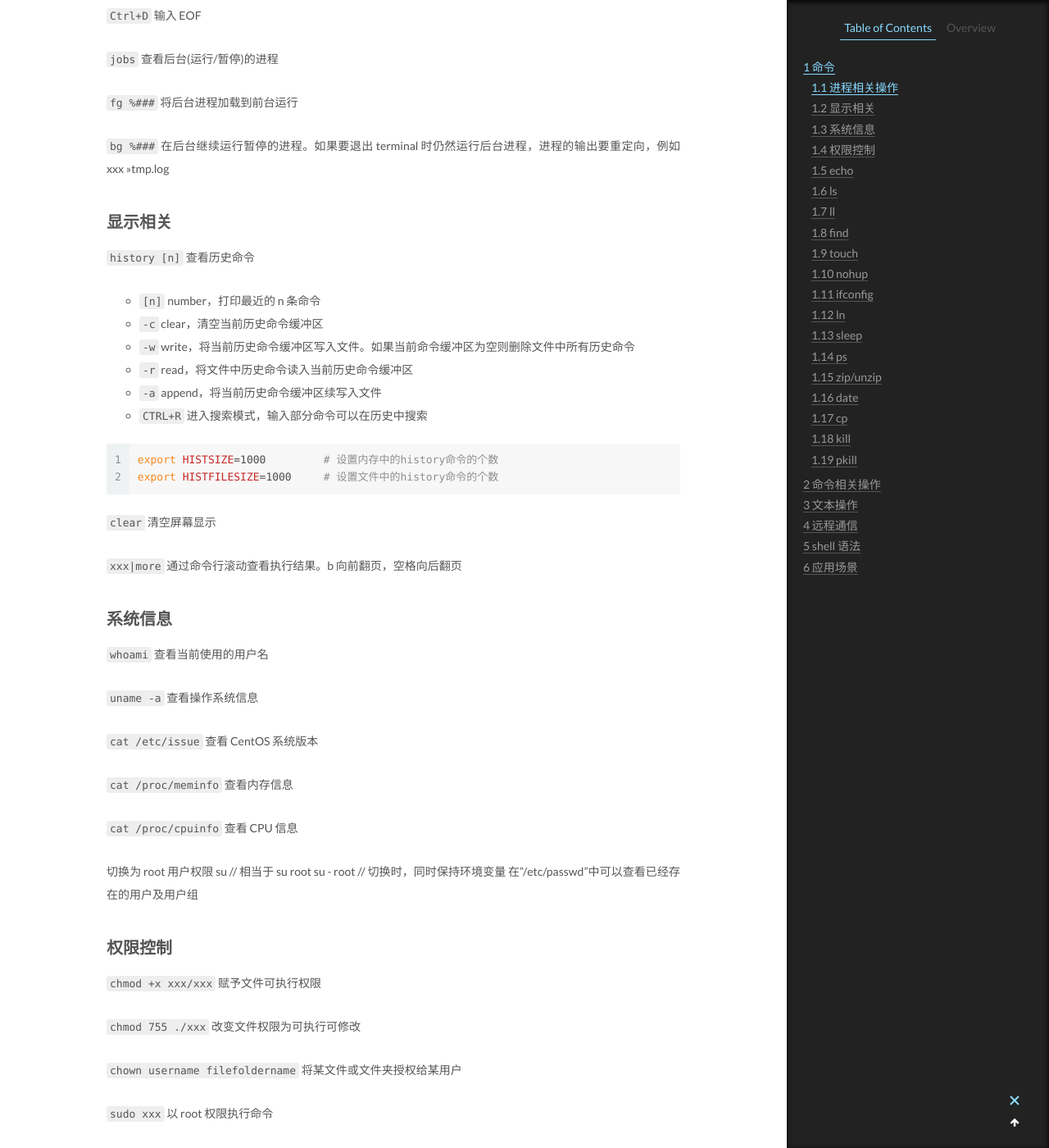
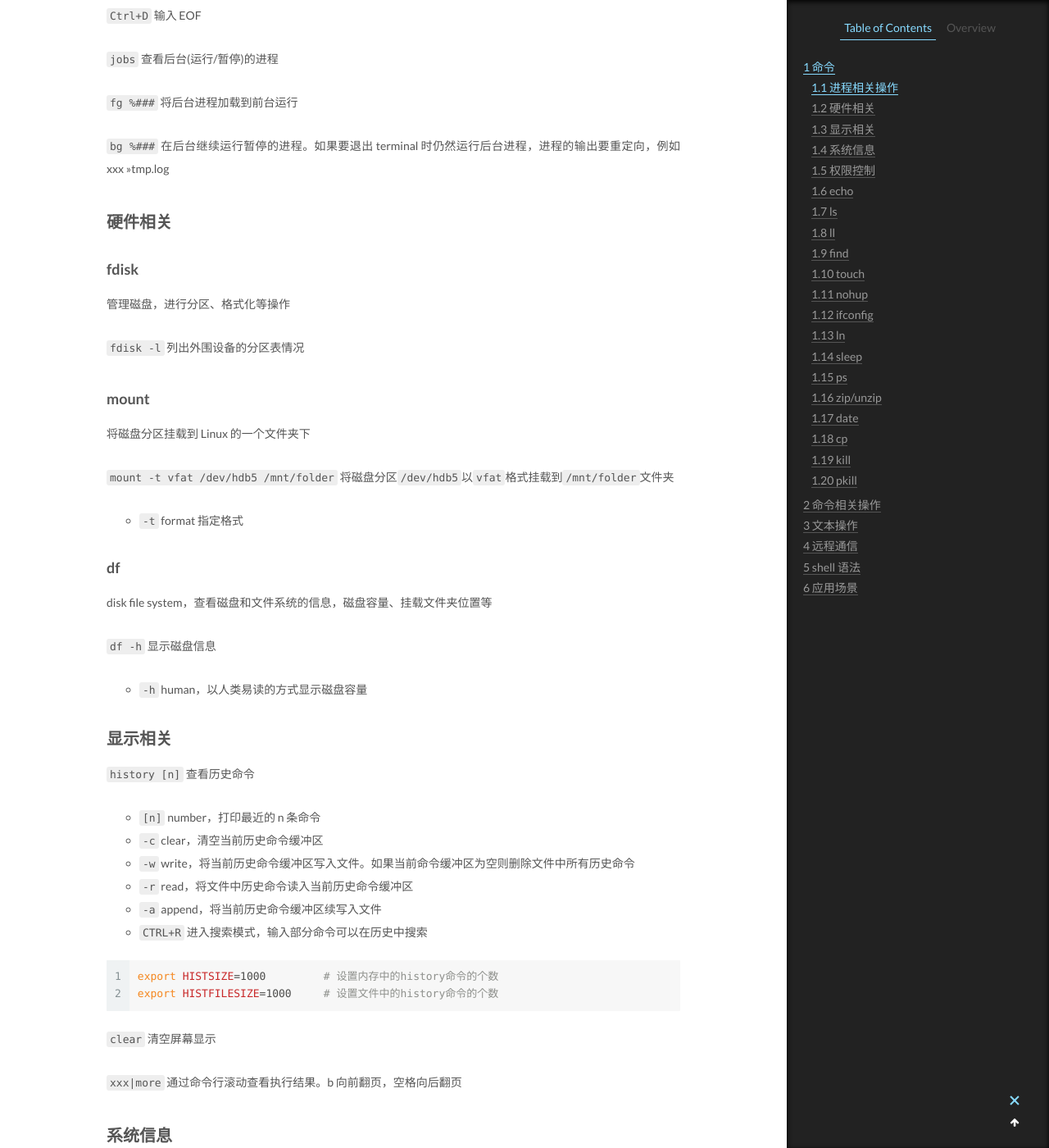
Before and after one commit to CodeHunter2006/CodeHunter2006.github.io, a Jekyll site: the page built from _posts/2018-09-02-Linux_Shell_Command.md, in a window 1280 px wide and 1400 px high, scrolled down 676 px. Shown: the whole window at 82% size. Built offline with Jekyll 4.4.1, drawn with Linux system fonts in a browser that asks for light colours.

Commit message:
[doc]: add contents.

```diff
--- a/_posts/2018-09-02-Linux_Shell_Command.md
+++ b/_posts/2018-09-02-Linux_Shell_Command.md
@@ -26,6 +26,33 @@ tags: Linux
 
 `bg %###`
 在后台继续运行暂停的进程。如果要退出 terminal 时仍然运行后台进程，进程的输出要重定向，例如 xxx >>tmp.log
+
+## 硬件相关
+
+### fdisk
+
+管理磁盘，进行分区、格式化等操作
+
+`fdisk -l`
+列出外围设备的分区表情况
+
+### mount
+
+将磁盘分区挂载到 Linux 的一个文件夹下
+
+`mount -t vfat /dev/hdb5 /mnt/folder`
+将磁盘分区`/dev/hdb5`以`vfat`格式挂载到`/mnt/folder`文件夹
+
+- `-t` format 指定格式
+
+### df
+
+disk file system，查看磁盘和文件系统的信息，磁盘容量、挂载文件夹位置等
+
+`df -h`
+显示磁盘信息
+
+- `-h` human，以人类易读的方式显示磁盘容量
 
 ## 显示相关
 
```
Also changed, not shown: _posts/2020-06-01-Fitness_Record.md (+2 -0 lines), _posts/2020-07-19-Noviolence_Communication_note.md (+4 -0 lines).
